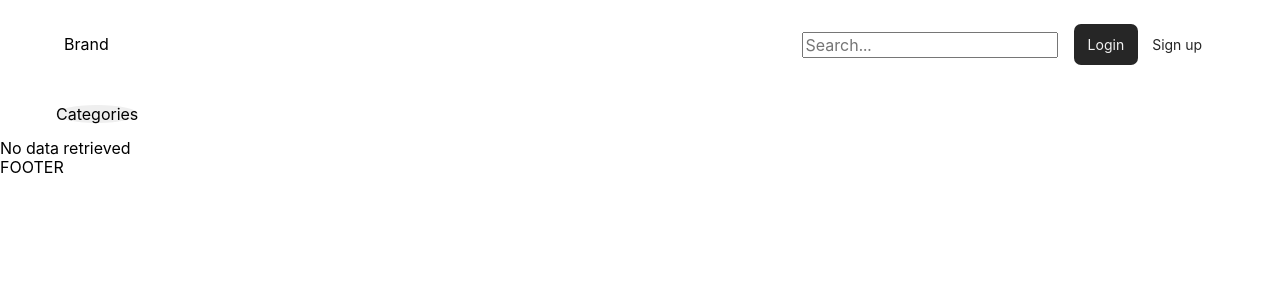
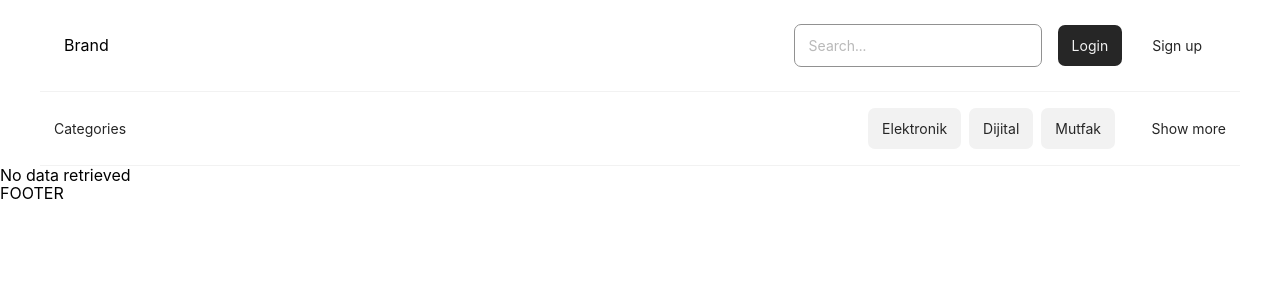
Before and after one commit to onuralpozkan/e-commerce, a React (Vite) app: page / in a window 1280 px wide. Shown: the top 300 px of the page. Built offline with nearby package versions, Linux system fonts and the light colour scheme.

Commit message:
category list redesign

```diff
--- a/src/common/components/header/Header.scss
+++ b/src/common/components/header/Header.scss
@@ -1,10 +1,10 @@
 .header {
   display: flex;
   align-items: center;
-  background-color: white;
   padding: 1.5rem;
   max-width: 1200px;
   margin: 0 auto;
+  border-bottom: 1px solid var(--ec-light);
 
   &__brand-container {
     margin-right: auto;
@@ -13,7 +13,8 @@
   &__search-container {
   }
 
-  &__login-container {
-    margin-left: 16px;
+  &__login-container,
+  &__sign-up-button {
+    margin-left: 1rem;
   }
 }
--- a/src/common/components/header/Header.tsx
+++ b/src/common/components/header/Header.tsx
@@ -1,4 +1,5 @@
 import Button from "../button/Button";
+import SearchInput from "../searchInput/SearchInput";
 import "./Header.scss";
 
 const Header = () => {
@@ -8,12 +9,7 @@ const Header = () => {
         <span className="header__brand">Brand</span>
       </div>
       <div className="header__search-container">
-        <input
-          type="search"
-          name="searchProducts"
-          id="searchProducts"
-          placeholder="Search..."
-        />
+        <SearchInput role="searchbox" />
       </div>
       <div className="header__login-container">
         <Button variant="primary" className="header__login-button">
--- /dev/null
+++ b/src/common/components/searchInput/SearchInput.scss
@@ -0,0 +1,15 @@
+.search-input {
+  border-radius: 0.5em;
+  font-size: 14px;
+  line-height: 20px;
+  padding: 0.75em 1em;
+  border: 1px solid var(--ec-primary);
+
+  opacity: 0.5;
+
+  &:active,
+  &:focus {
+    outline: none;
+    opacity: 1;
+  }
+}
--- /dev/null
+++ b/src/common/components/searchInput/SearchInput.tsx
@@ -0,0 +1,10 @@
+import React from "react";
+import "./SearchInput.scss";
+
+interface SearchInputProps extends React.HTMLAttributes<HTMLInputElement> {}
+
+const SearchInput = ({ ...props }: SearchInputProps) => {
+  return <input placeholder="Search..." className="search-input" {...props} />;
+};
+
+export default SearchInput;
--- a/src/features/Categories/containers/Categories.container.tsx
+++ b/src/features/Categories/containers/Categories.container.tsx
@@ -12,6 +12,11 @@ const CategoriesContainer = () => {
     { image: "test", name: "Mutfak", id: 3 },
     { image: "test", name: "kitap", id: 4 },
     { image: "test", name: "Giyim", id: 5 },
+    { image: "test", name: "Elektronik", id: 11 },
+    { image: "test", name: "Dijital", id: 21 },
+    { image: "test", name: "Mutfak", id: 31 },
+    { image: "test", name: "kitap", id: 41 },
+    { image: "test", name: "Giyim", id: 51 },
   ];
 
   if (isLoading) return "Loading...";
@@ -19,7 +24,7 @@ const CategoriesContainer = () => {
   if (!items) return <>No data retrieved</>;
 
   return (
-    <div className="categories-container">
+    <div className="categories__container">
       <CategoriesTemplate data={data || items} />
     </div>
   );
--- a/src/features/Categories/containers/Categories.scss
+++ b/src/features/Categories/containers/Categories.scss
@@ -1,29 +1,37 @@
 .categories {
   max-width: 1200px;
   margin: 0 auto;
-  padding: 1rem;
   position: relative;
+  border-bottom: 1px solid var(--ec-light);
+  display: flex;
+  &__button {
+    margin-right: auto;
+  }
 
   &__list {
-    position: absolute;
-    background-color: blanchedalmond;
+    // position: absolute;
+    // top: 0;
+    // right: 0;
+    // border: 1px solid var(--ec-light);
     transition: all 0.3s ease;
-    left: 50%;
-    transform: translateX(-50%);
     min-width: 300px;
     display: flex;
-    justify-content: space-evenly;
+    padding: 1rem;
     flex-wrap: wrap;
-    padding: 1rem;
-    top: 100%;
+    justify-content: center;
+    max-width: 400px;
 
-    &.open {
-      opacity: 1;
-    }
-    &.close {
-      opacity: 0;
-      user-select: none;
-      pointer-events: none;
-    }
+    // &.open {
+    //   opacity: 1;
+    // }
+    // &.close {
+    //   opacity: 0;
+    //   user-select: none;
+    //   pointer-events: none;
+    // }
+  }
+
+  &__list-item {
+    margin-left: 0.5em;
   }
 }
--- a/src/features/Categories/containers/Categories.template.tsx
+++ b/src/features/Categories/containers/Categories.template.tsx
@@ -1,23 +1,49 @@
 import { useState } from "react";
 import { Category } from "../types/category.type";
+import Button from "~/common/components/button/Button";
 
 const CategoriesTemplate = ({ data }: { data: Category[] }) => {
+  const CATEGORIES_PREVIEW_COUNT = 3;
   const [showCategories, setShowCategories] = useState(false);
-  const onClick = () => setShowCategories((prevState) => !prevState);
+  const onClick = () => {
+    setCount((prevCount) =>
+      prevCount === data.length ? CATEGORIES_PREVIEW_COUNT : data.length
+    );
+  };
+  const [count, setCount] = useState(3);
 
-  const list = data.map((category) => (
+  const hasMoreCategories = data.length > CATEGORIES_PREVIEW_COUNT;
+  const dataPreview = hasMoreCategories ? data.slice(0, count) : data;
+
+  const list = dataPreview.map((category) => (
     <li className="categories__list-item" key={category.id}>
-      <button onClick={() => console.log(category)}>{category.name}</button>
+      <Button
+        onClick={() => {
+          console.log(category);
+          setShowCategories(false);
+        }}
+        variant="secondary"
+      >
+        {category.name}
+      </Button>
     </li>
   ));
+
   return (
     <nav className="categories">
-      <button className="categories__button" onClick={onClick}>
+      <Button className="categories__button" variant="text">
         Categories
-      </button>
-      <ul className={`categories__list ${showCategories ? "open" : "close"}`}>
-        {list}
-      </ul>
+      </Button>
+      <ul className="categories__list">{list}</ul>
+      {hasMoreCategories && (
+        <Button
+          className="categories__show-more-button"
+          variant="text"
+          onClick={onClick}
+        >
+          Show more
+        </Button>
+      )}
     </nav>
   );
 };
```
